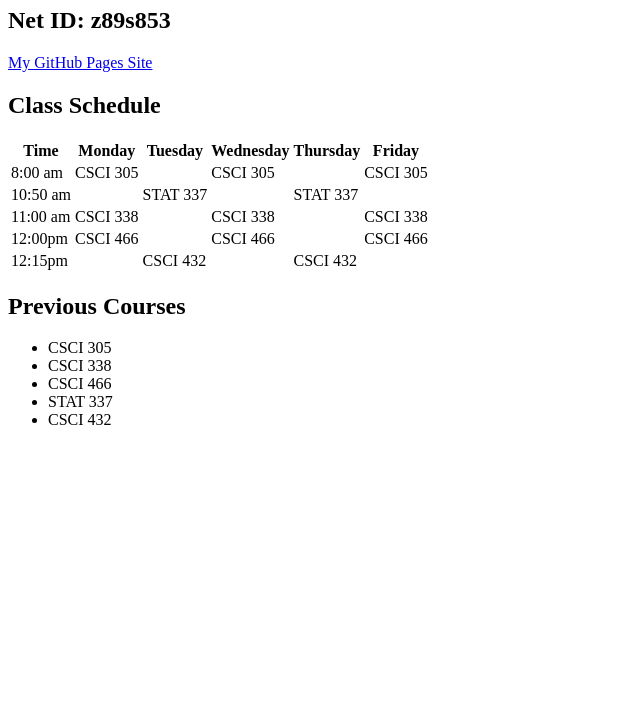
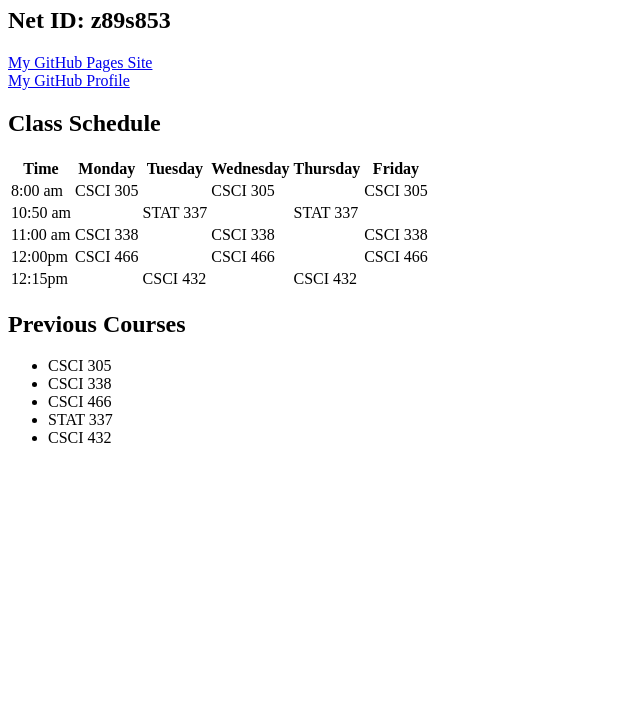
Before and after one commit to Matthew-Thomas21/Matthew-Thomas21.github.io, a plain HTML site: page index.html in a window 1280 px wide. Shown: the part 73-800 px from the top of the page, without its empty margins (0-640 px from the left). Drawn offline with Linux system fonts and the light colour scheme.

Commit message:
Update index.html

```diff
--- a/index.html
+++ b/index.html
@@ -10,8 +10,10 @@
 
         <p>
             <a href="https://Matthew-Thomas21.github.io">
-                My GitHub Pages Site
+                My GitHub Pages Site <br>
             </a>
+            <a href="https://github.com/Matthew-Thomas21">
+                My GitHub Profile</a>
         </p>
 
         <h2>Class Schedule</h2>
```
